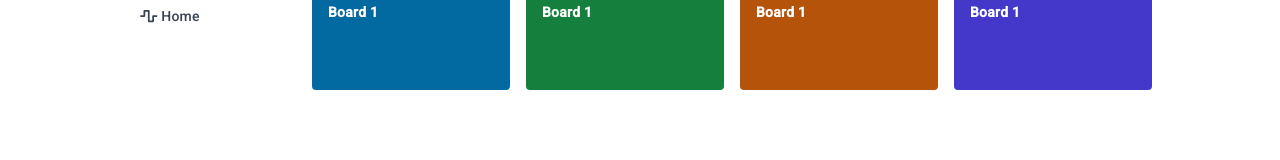
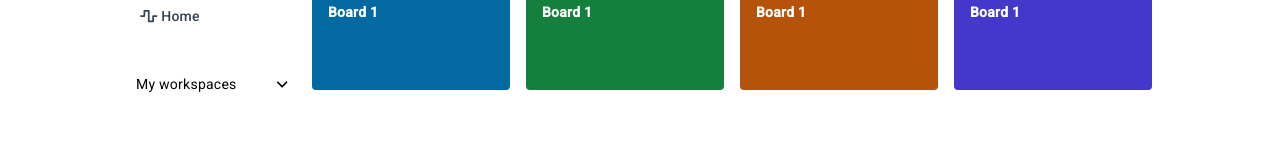
Before and after one commit to PabloGarRod/trello-clone, an Angular app: page /boards in a window 1280 px wide. Shown: the part 138-298 px from the top of the page. Built offline with nearby package versions, Linux system fonts and the light colour scheme.

Commit message:
Creando acordeones

```diff
--- a/src/app/pages/boards/boards.component.html
+++ b/src/app/pages/boards/boards.component.html
@@ -1,7 +1,7 @@
 <app-navbar></app-navbar>
 <div class="container mx-auto flex mt-10">
   <div class="w-1/5 mr-4">
-    <ul class="flex flex-col font-medium text-gray-700">
+    <ul class="flex flex-col font-medium text-gray-700 mb-10">
       <li>
         <a class="block bg-sky-100 rounded py-1 px-3 text-sky-700">
           <fa-icon [icon]="faTrello"></fa-icon>
@@ -21,6 +21,49 @@
         >
       </li>
     </ul>
+    <cdk-accordion>
+      <cdk-accordion-item #accordionMenu="cdkAccordionItem">
+        <button
+          class="w-full py-1 px-2 flex justify-between items-center"
+          type="button"
+          (click)="accordionMenu.toggle()"
+        >
+          My workspaces
+          <fa-icon
+            [icon]="accordionMenu.expanded ? faAngleUp : faAngleDown"
+          ></fa-icon>
+        </button>
+        <div [style.display]="accordionMenu.expanded ? '' : 'none'">
+          <ul class="ml-2 flex flex-col text-sm text-gray-700">
+            <li>
+              <a class="block py-1 px-3"
+                ><fa-icon [icon]="faTrello"></fa-icon> Boards</a
+              >
+            </li>
+            <li>
+              <a class="block py-1 px-3"
+                ><fa-icon [icon]="faHeart"></fa-icon> Highlights</a
+              >
+            </li>
+            <li>
+              <a class="block py-1 px-3"
+                ><fa-icon [icon]="faBorderAll"></fa-icon> Views</a
+              >
+            </li>
+            <li>
+              <a class="block py-1 px-3"
+                ><fa-icon [icon]="faUsers"></fa-icon> Members</a
+              >
+            </li>
+            <li>
+              <a class="block py-1 px-3"
+                ><fa-icon [icon]="faGear"></fa-icon> Settings</a
+              >
+            </li>
+          </ul>
+        </div>
+      </cdk-accordion-item>
+    </cdk-accordion>
   </div>
   <div class="w-full">
     <h1 class="text-lg font-bold mb-4">
--- a/src/app/pages/boards/boards.component.ts
+++ b/src/app/pages/boards/boards.component.ts
@@ -4,14 +4,21 @@ import {
   faBox,
   faWaveSquare,
   faClock,
+  faAngleUp,
+  faAngleDown,
+  faHeart,
+  faBorderAll,
+  faUsers,
+  faGear,
 } from '@fortawesome/free-solid-svg-icons';
 import { faTrello } from '@fortawesome/free-brands-svg-icons';
 import { FontAwesomeModule } from '@fortawesome/angular-fontawesome';
+import { CdkAccordionModule } from '@angular/cdk/accordion';
 
 @Component({
   selector: 'app-boards',
   standalone: true,
-  imports: [NavbarComponent, FontAwesomeModule],
+  imports: [NavbarComponent, FontAwesomeModule, CdkAccordionModule],
   templateUrl: './boards.component.html',
 })
 export class BoardsComponent implements OnInit {
@@ -19,6 +26,14 @@ export class BoardsComponent implements OnInit {
   faWaveSquare = faWaveSquare;
   faClock = faClock;
   faTrello = faTrello;
+  faAngleUp = faAngleUp;
+  faAngleDown = faAngleDown;
+  faHeart = faHeart;
+  faBorderAll = faBorderAll;
+  faUsers = faUsers;
+  faGear = faGear;
+
+  constructor() {}
 
   ngOnInit(): void {}
 }
```
